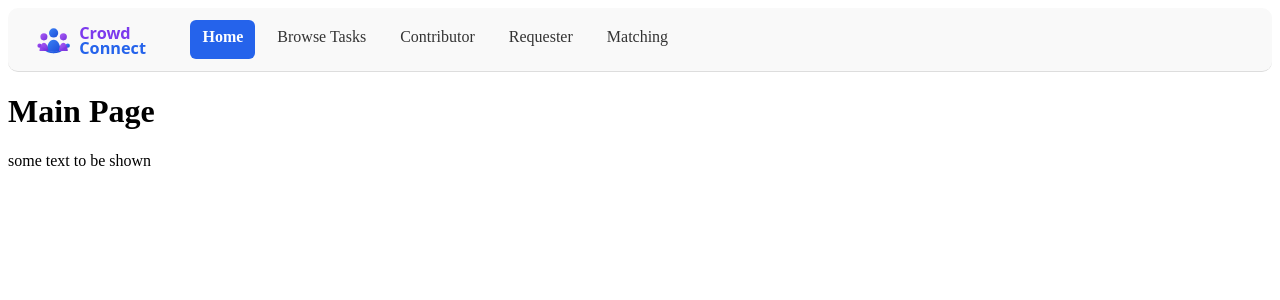
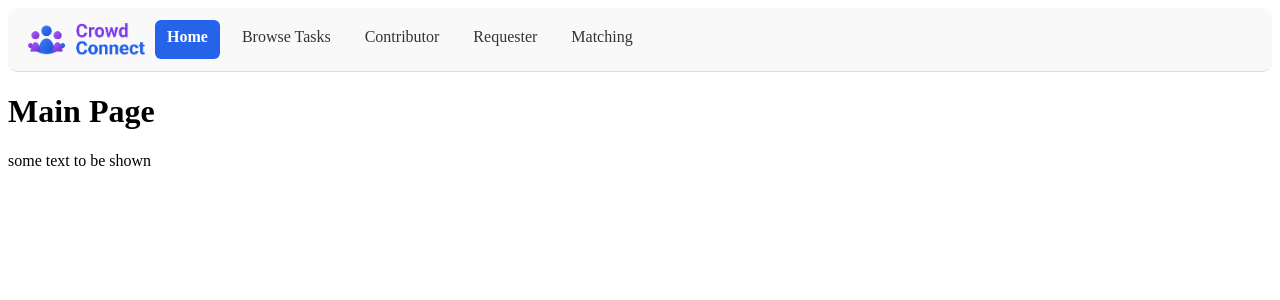
Before and after one commit to AndreiDamian09/matching-system-public, a React (Vite) app: page / in a window 1280 px wide. Shown: the top 300 px of the page. Built offline with nearby package versions, Linux system fonts and the light colour scheme; no server answers.

Commit message:
modifications on the logo

```diff
--- a/src/components/Navigation/Navigation.jsx
+++ b/src/components/Navigation/Navigation.jsx
@@ -19,7 +19,7 @@ export default function Navigation() {
       backgroundColor: "#f9f9f9",
       borderRadius: "10px 10px 10px 10px",
     }}>
-  <img src="/src/assets/logo.svg" alt="CrowdConnect Logo" height="39" />
+  <img src="/Group.png" alt="CrowdConnect Logo" height="39" />
       {/* <p style={{ padding: "8px 12px",
       borderRadius: "6px",
         fontSize: "20px",
```
Also changed, not shown: public/Group.png (added), public/logo.svg (renamed from src/assets/logo.svg).
